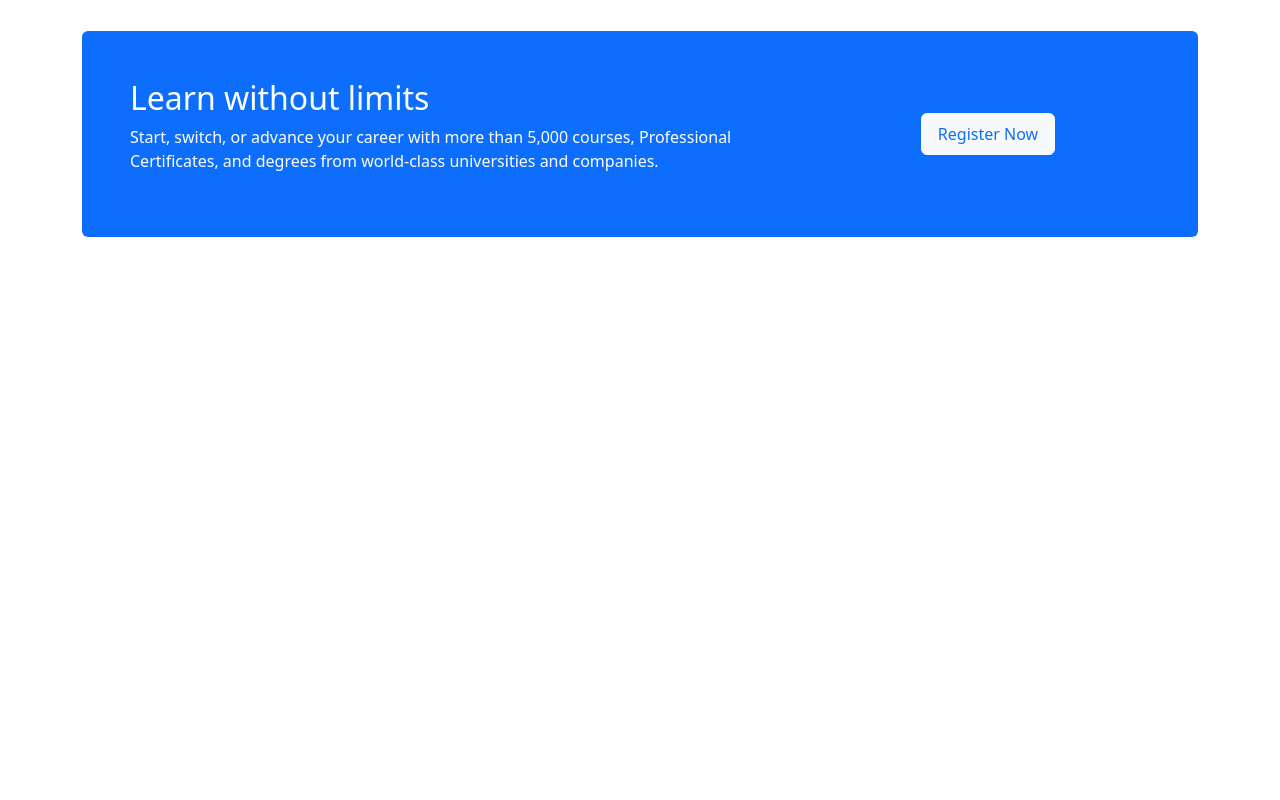
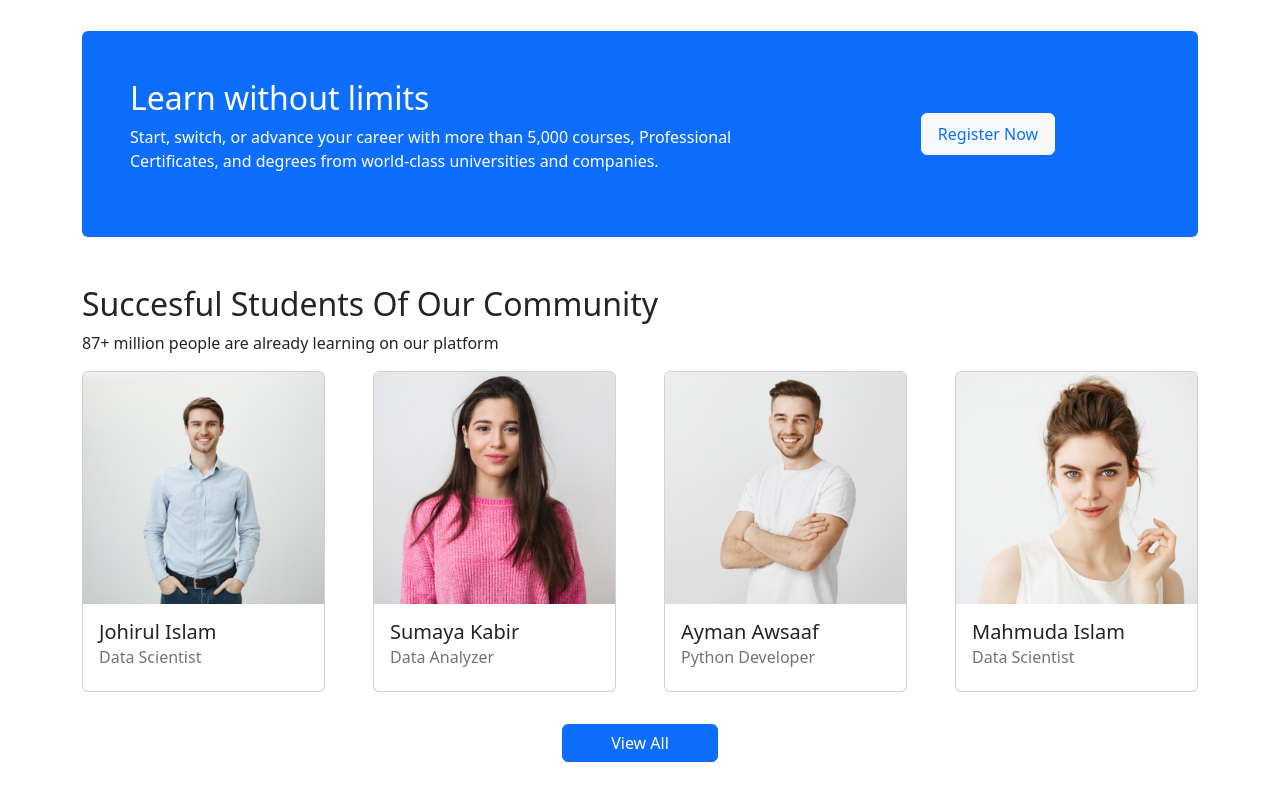
Before and after one commit to sumaya-kabir/edTech, a plain HTML site: page index.html in a window 1280 px wide. Shown: the part 2443-3243 px from the top of the page. Before the commit the page ends 2728 px from the top, so only its background shows below. Drawn offline with nearby package versions, Linux system fonts and the light colour scheme.

Commit message:
Student section done

```diff
--- a/index.html
+++ b/index.html
@@ -250,6 +250,54 @@
         </div>
       </section>
       <!-- Join Section End -->
+
+      <!-- Students Section Start -->
+      <section class="my-5">
+        <h2>Succesful Students Of Our Community</h2>
+        <p>87+ million people are already learning on our platform</p>
+        <div class="row g-5">
+          <div class="col-lg-3 col-md-6 col-sm-12">
+            <div class="card">
+              <img src="images/student/student-1.png" class="card-img-top" alt="...">
+              <div class="card-body">
+                <h5 class="card-title">Johirul Islam</h5>
+                <h6 class="card-subtitle mb-2 text-muted">Data Scientist</h6>
+              </div>
+            </div>
+          </div>
+          <div class="col-lg-3 col-md-6 col-sm-12">
+            <div class="card">
+              <img src="images/student/student-2.png" class="card-img-top" alt="...">
+              <div class="card-body">
+                <h5 class="card-title">Sumaya Kabir</h5>
+                <h6 class="card-subtitle mb-2 text-muted">Data Analyzer</h6>
+              </div>
+            </div>
+          </div>
+          <div class="col-lg-3 col-md-6 col-sm-12">
+            <div class="card">
+              <img src="images/student/student-3.png" class="card-img-top" alt="...">
+              <div class="card-body">
+                <h5 class="card-title">Ayman Awsaaf</h5>
+                <h6 class="card-subtitle mb-2 text-muted">Python Developer</h6>
+              </div>
+            </div>
+          </div>
+          <div class="col-lg-3 col-md-6 col-sm-12">
+            <div class="card">
+              <img src="images/student/student-4.png" class="card-img-top" alt="...">
+              <div class="card-body">
+                <h5 class="card-title">Mahmuda Islam</h5>
+                <h6 class="card-subtitle mb-2 text-muted">Data Scientist</h6>
+              </div>
+            </div>
+          </div>
+        </div>
+        <div class="text-center mt-3">
+          <button class="btn btn-md btn-primary px-5 my-3">View All</button>
+        </div>
+      </section>
+      <!-- Students Section End -->
     </main>
     <!-- Main Section End -->
 
```
